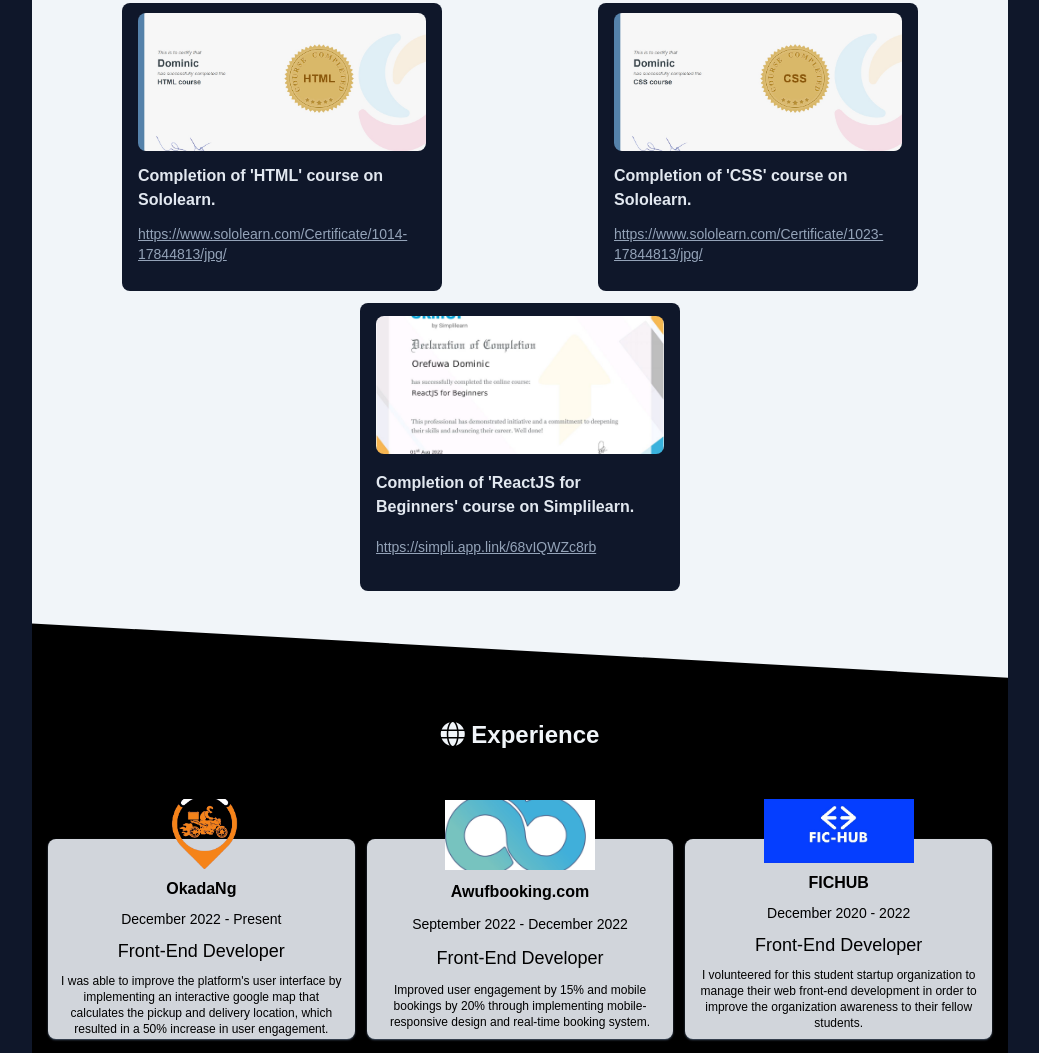
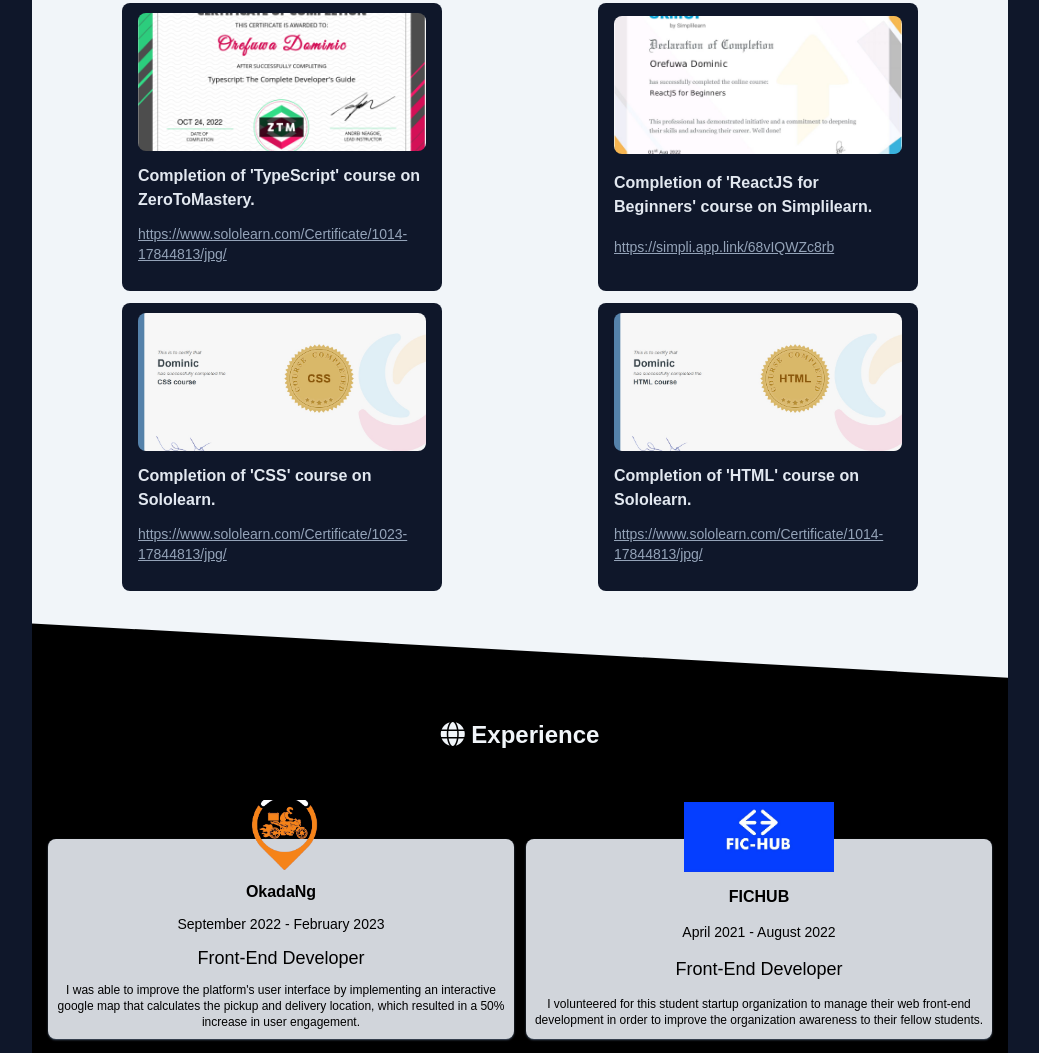
Before and after one commit to Decryptus007/decryptus, a website: page index.html in a window 1280 px wide. Shown: the part 1079-2132 px from the top of the page, without its empty margins (120-1159 px from the left). Drawn offline with Linux system fonts and the light colour scheme.

Commit message:
updated portfolio

```diff
--- a/index.html
+++ b/index.html
@@ -60,7 +60,7 @@
     </div>
     <div class="w-full md:w-7/12">
       <h1 class="text-6xl text-slate-300 ">
-        Hi! I'm Dominic.<br />A Front-End Web Developer.
+        Hi! I'm Dominic.<br />A FrontEnd Developer.
       </h1>
     </div>
   </section>
@@ -124,15 +124,32 @@
       <div id="projectHolder" class="">
         <div
           class="px-4 pt-1 pb-2 w-72 h-72 rounded-lg bg-slate-900 text-slate-200 flex flex-col justify-around md:w-80 hover:scale-105">
-          <img class="w-full object-cover h-1/2 rounded-lg" src="./assets/html-sololearn.jpg" alt="Simplilearn" />
+          <img class="w-full object-cover h-1/2 rounded-lg" src="./assets/typescript-completion.png"
+            alt="Simplilearn" />
           <div class="flex items-center justify-between">
             <p class="text-md font-semibold">
-              Completion of 'HTML' course on Sololearn.
+              Completion of 'TypeScript' course on ZeroToMastery.
             </p>
           </div>
           <small class="text-sm text-slate-400">
             <a href="https://www.sololearn.com/Certificate/1014-17844813/jpg/" target="_blank"
               class="text-sm underline">https://www.sololearn.com/Certificate/1014-17844813/jpg/</a>
+          </small>
+          <div class="flex gap-x-4"></div>
+        </div>
+      </div>
+      <div id="projectHolder" class="">
+        <div
+          class="px-4 pt-1 pb-2 w-72 h-72 rounded-lg bg-slate-900 text-slate-200 flex flex-col justify-around md:w-80 hover:scale-105">
+          <img class="w-full object-cover h-1/2 rounded-lg" src="./assets/react-simplilearn.jpg" alt="Simplilearn" />
+          <div class="flex items-center justify-between">
+            <p class="text-md font-semibold">
+              Completion of 'ReactJS for Beginners' course on Simplilearn.
+            </p>
+          </div>
+          <small class="text-sm text-slate-400">
+            <a href="https://simpli.app.link/68vIQWZc8rb" target="_blank"
+              class="text-sm underline">https://simpli.app.link/68vIQWZc8rb</a>
           </small>
           <div class="flex gap-x-4"></div>
         </div>
@@ -158,15 +175,15 @@
       <div id="projectHolder" class="">
         <div
           class="px-4 pt-1 pb-2 w-72 h-72 rounded-lg bg-slate-900 text-slate-200 flex flex-col justify-around md:w-80 hover:scale-105">
-          <img class="w-full object-cover h-1/2 rounded-lg" src="./assets/react-simplilearn.jpg" alt="Simplilearn" />
+          <img class="w-full object-cover h-1/2 rounded-lg" src="./assets/html-sololearn.jpg" alt="Simplilearn" />
           <div class="flex items-center justify-between">
             <p class="text-md font-semibold">
-              Completion of 'ReactJS for Beginners' course on Simplilearn.
+              Completion of 'HTML' course on Sololearn.
             </p>
           </div>
           <small class="text-sm text-slate-400">
-            <a href="https://simpli.app.link/68vIQWZc8rb" target="_blank"
-              class="text-sm underline">https://simpli.app.link/68vIQWZc8rb</a>
+            <a href="https://www.sololearn.com/Certificate/1014-17844813/jpg/" target="_blank"
+              class="text-sm underline">https://www.sololearn.com/Certificate/1014-17844813/jpg/</a>
           </small>
           <div class="flex gap-x-4"></div>
         </div>
@@ -201,7 +218,7 @@
         class="w-full h-[200px] rounded-lg flex gap-y-2 flex-col items-center justify-around p-2 bg-gray-300 text-black md:w-1/2 mx-auto shadow-sm shadow-slate-600">
         <img class="-mt-12 md:-mt-18 w-[150px] h-[70px] object-cover" src="./assets/fichublogo.jpg" alt="" />
         <p class="text-center font-bold">FICHUB</p>
-        <small class="text-sm font-light">December 2020 - 2022</small>
+        <small class="text-sm font-light">April 2021 - August 2022</small>
         <h2 class="text-lg text-center">Front-End Developer</h2>
         <p class="text-center text-xs md:text-md font-light">
           I volunteered for this student startup organization to manage their web front-end development in order to
@@ -210,20 +227,9 @@
       </div>
       <div id="exp2"
         class="w-full h-[200px] rounded-lg flex gap-y-2 flex-col items-center justify-around p-2 bg-gray-300 text-black md:w-1/2 mx-auto shadow-sm shadow-slate-600">
-        <img class="-mt-12 md:-mt-18 w-[150px] h-[70px] object-cover" src="./assets/awuf-logo.jpg" alt="" />
-        <p class="text-center font-bold">Awufbooking.com</p>
-        <p class="text-sm font-light">September 2022 - December 2022</p>
-        <h2 class="text-lg text-center">Front-End Developer</h2>
-        <p class="text-center text-xs md:text-md font-light">
-          Improved user engagement by 15% and mobile bookings by 20% through implementing mobile-responsive design and
-          real-time booking system.
-        </p>
-      </div>
-      <div id="exp3"
-        class="w-full h-[200px] rounded-lg flex gap-y-2 flex-col items-center justify-around p-2 bg-gray-300 text-black md:w-1/2 mx-auto shadow-sm shadow-slate-600">
         <img class="-mt-12 md:-mt-18 w-[150px] h-[70px] object-cover" src="./assets/splash-logo.png" alt="" />
         <p class="text-center font-bold">OkadaNg</p>
-        <p class="text-sm font-light">December 2022 - Present</p>
+        <p class="text-sm font-light">September 2022 - February 2023</p>
         <h2 class="text-lg text-center">Front-End Developer</h2>
         <p class="text-center text-xs md:text-md font-light">
           I was able to improve the platform's user interface by implementing an interactive google map that calculates
--- a/input.css
+++ b/input.css
@@ -49,7 +49,7 @@
 }
 
 #heroProfile {
-  background-image: url("../assets/bg-react.jpg");
+  background-image: url("../assets/media-cover-image.png");
   background-position: center;
 }
 
```
Also changed, not shown: about.html (+6 -3 lines), assets/media-cover-image.png (added), assets/typescript-completion.png (added), css/main.css, 1 other file.
